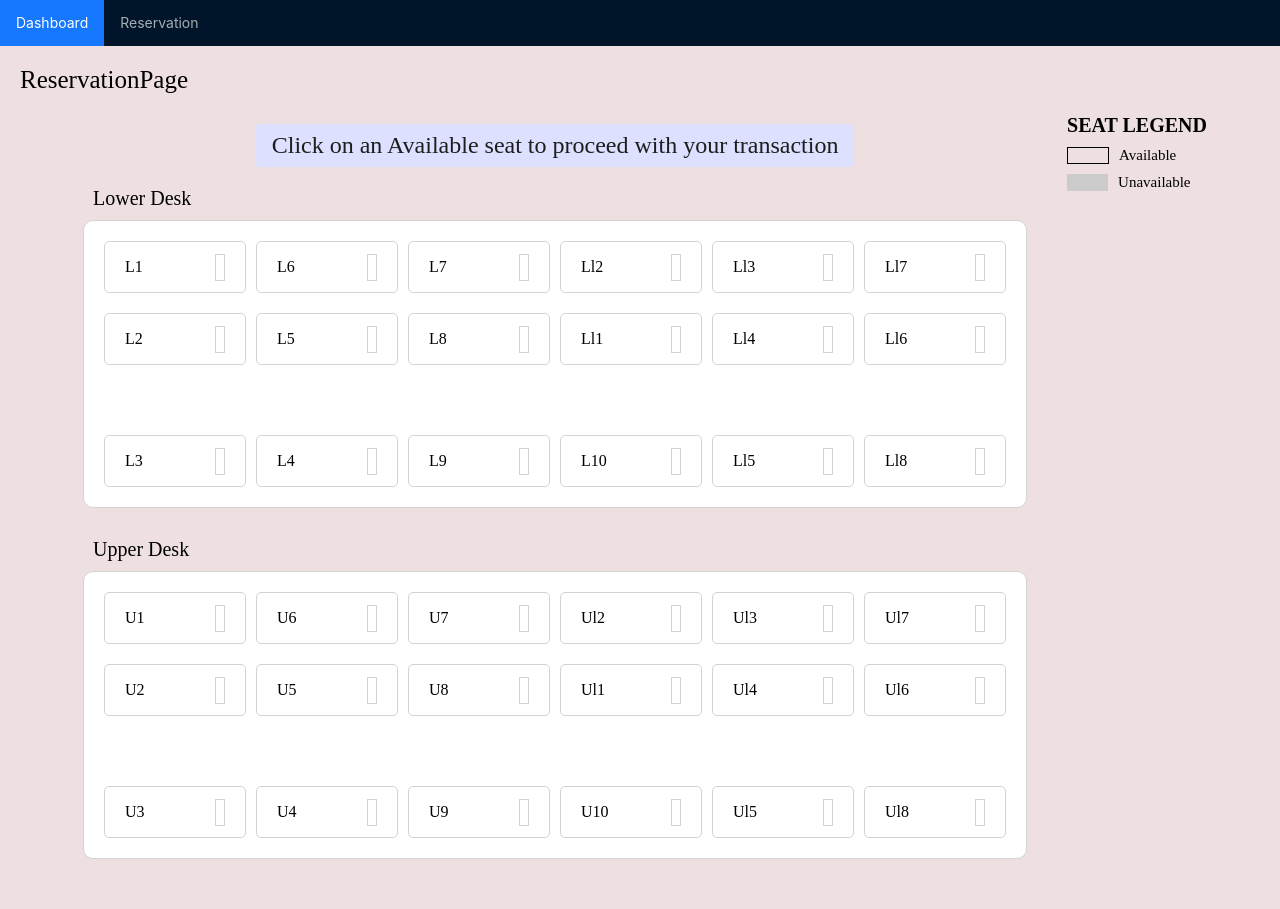
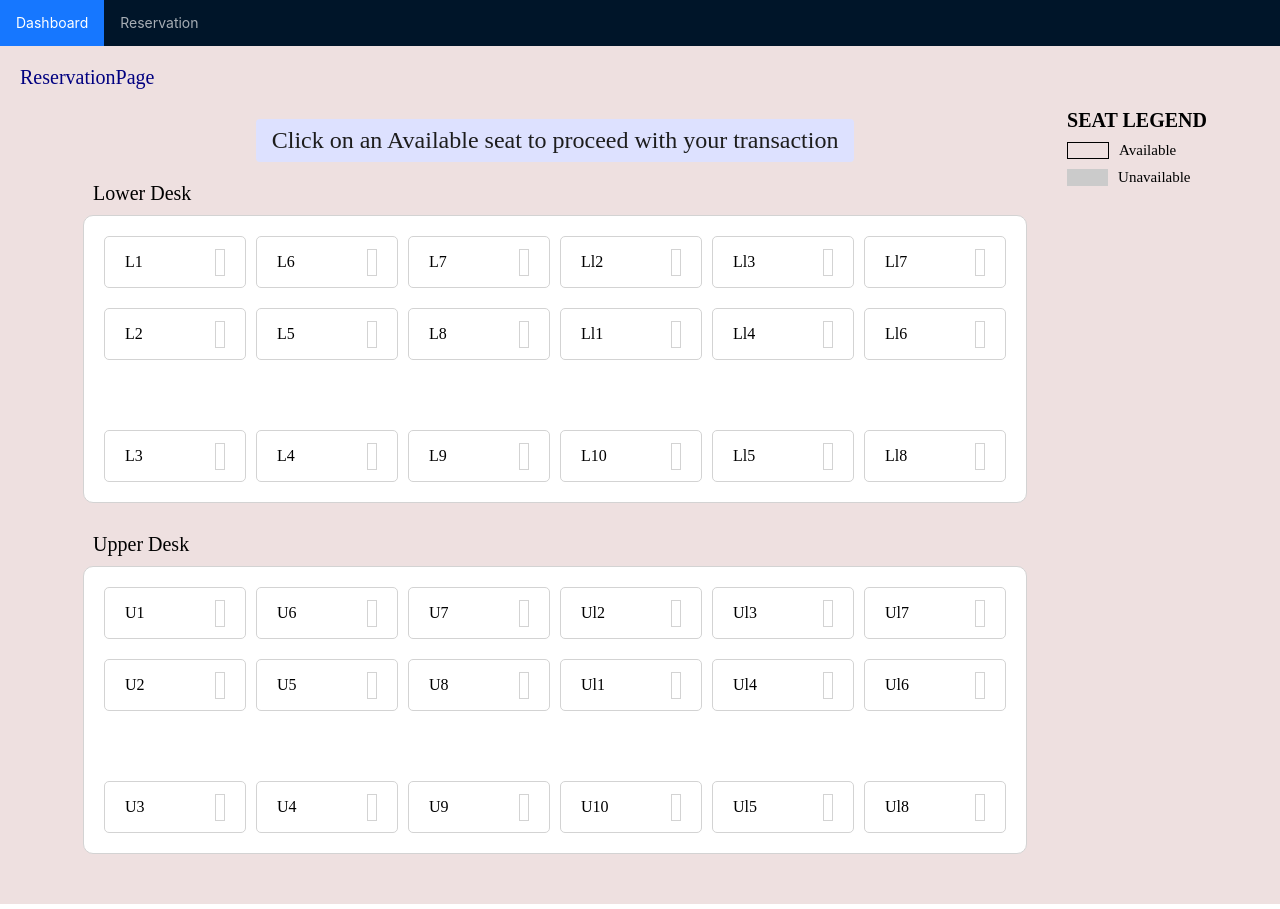
Before and after one commit to AbhikJadav/bus-seat-booking, a React (Create React App) app: page /reservation in a window 1280 px wide. Built offline with nearby package versions, Linux system fonts and the light colour scheme.

Commit message:
fix:header design

```diff
--- a/src/components/ComponentHeader/ComponentHeader.module.scss
+++ b/src/components/ComponentHeader/ComponentHeader.module.scss
@@ -1,6 +1,7 @@
-.headerContainer{
-    font-size: 25px;
-    display: flex;
-    align-items: center;
-    // font-weight: 500px;
+.headerContainer {
+  font-size: 20px;
+  display: flex;
+  align-items: center;
+  font-weight: 600px;
+  color: navy;
 }
--- /dev/null
+++ b/src/components/ComponentHeader/index.js
@@ -0,0 +1,8 @@
+import React from "react";
+import styles from "./ComponentHeader.module.scss";
+
+const ComponentHeader = ({ headerText = "" }) => {
+  return <div className={styles.headerContainer}>{headerText}</div>;
+};
+
+export default ComponentHeader;
--- a/src/components/ComponentHeader/index.jsx
+++ /dev/null
@@ -1,10 +0,0 @@
-import React from 'react'
-import styles from './ComponentHeader.module.scss'
-
-const ComponentHeader = ({headerText=""}) => {
-  return (
-    <div className={styles.headerContainer}>{headerText}</div>
-  )
-}
-
-export default ComponentHeader
```
